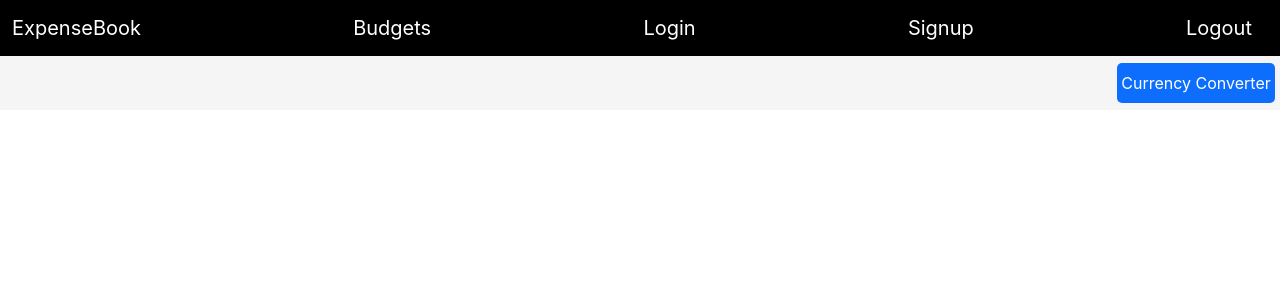
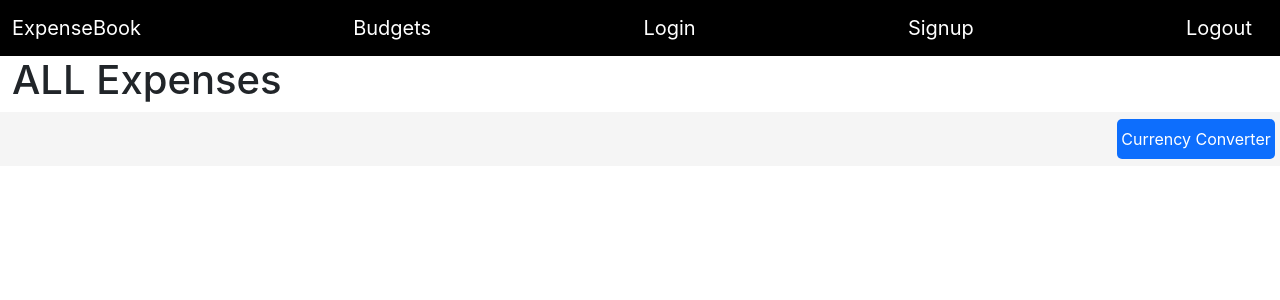
Before and after one commit to danielrotstein/expensebook, a React (Create React App) app in the folder ghi/: page /expenses in a window 1280 px wide. Shown: the top 300 px of the page. Built offline with nearby package versions, Linux system fonts and the light colour scheme; no server answers.

Commit message:
trying to add expenses to BudgetDetails.js

```diff
--- a/ghi/src/App.js
+++ b/ghi/src/App.js
@@ -10,7 +10,8 @@ import ExpenseForm from './BudgetComponents/ExpenseForm';
 import BudgetDashboard from './BudgetComponents/BudgetDashboard';
 import BudgetDetails from './BudgetComponents/BudgetDetails';
 import BudgetForm from './BudgetComponents/BudgetForm';
-
+import ExpensesDashboard from './BudgetComponents/ExpenseDashboard';
+import ExpenseDetails from './BudgetComponents/ExpenseDetails';
 
 
 function App() {
@@ -30,6 +31,10 @@ function App() {
           <Route path='add-budget' element={< BudgetForm/>} />
           <Route path='add-expense' element={< ExpenseForm/>} />
         </Route>
+        <Route path='expenses'>
+          <Route index element={<ExpensesDashboard />} />
+          <Route path=':expense_id' element={< ExpenseDetails/>} />
+        </Route>
       </Routes>
     </BrowserRouter>
   );
--- a/ghi/src/BudgetComponents/BudgetDetails.js
+++ b/ghi/src/BudgetComponents/BudgetDetails.js
@@ -2,21 +2,27 @@ import { Link } from 'react-router-dom';
 import { useGetBudgetQuery } from '../store/budgetsApi';
 import ErrorNotification from '../ErrorNotification';
 import { useParams } from 'react-router-dom';
-import { useGetExpensesQuery } from '../store/expensesApi';
+import { useGetExpenseQuery } from '../store/expensesApi';
 
 
 function BudgetDetails() {
     const { budget_id } = useParams();
     const { data, error, isLoading } = useGetBudgetQuery(budget_id);
-    // const { data2, isLoading2 } = useGetExpensesQuery();
+    const { data2, isLoading2 } = useGetExpenseQuery();
 
     if (isLoading) {
         return (
             <progress className="progress is-primary" max="100"></progress>
         );
     }
+    if (isLoading2) {
+        return (
+            <progress className="progress is-primary" max="100"></progress>
+        );
+    }
 
-    // console.log("EXPENSES----: ", data2)
+    console.log("BUDGETS ____: ", data)
+    console.log("EXPENSES----: ", data2)
 
     return (
         <div className="container">
--- /dev/null
+++ b/ghi/src/BudgetComponents/ExpenseDashboard.js
@@ -0,0 +1,9 @@
+function ExpensesDashboard() {
+    return (
+        <div className="container-fluid">
+            <h1>ALL Expenses</h1>
+        </div>
+    )
+}
+
+export default ExpensesDashboard;
--- /dev/null
+++ b/ghi/src/BudgetComponents/ExpenseDetails.js
@@ -0,0 +1,9 @@
+function ExpenseDetails() {
+    return (
+        <div className="container-fluid">
+            <h1>Detail Expense</h1>
+        </div>
+    )
+}
+
+export default ExpenseDetails;
--- a/ghi/src/store/expensesApi.js
+++ b/ghi/src/store/expensesApi.js
@@ -29,6 +29,9 @@ export const expensesApi = createApi({
       },
       invalidatesTags: ['BudgetDetails'],
     }),
+    getExpense: builder.query({
+      query: (expense_id) => `/budgets/${expense_id}`,
+    })
   }),
 });
 
@@ -38,4 +41,5 @@ export const {
     useGetCategoriesQuery,
     useGetExpensesQuery,
     useCreateExpenseMutation,
+    useGetExpenseQuery,
 } = expensesApi;
```
